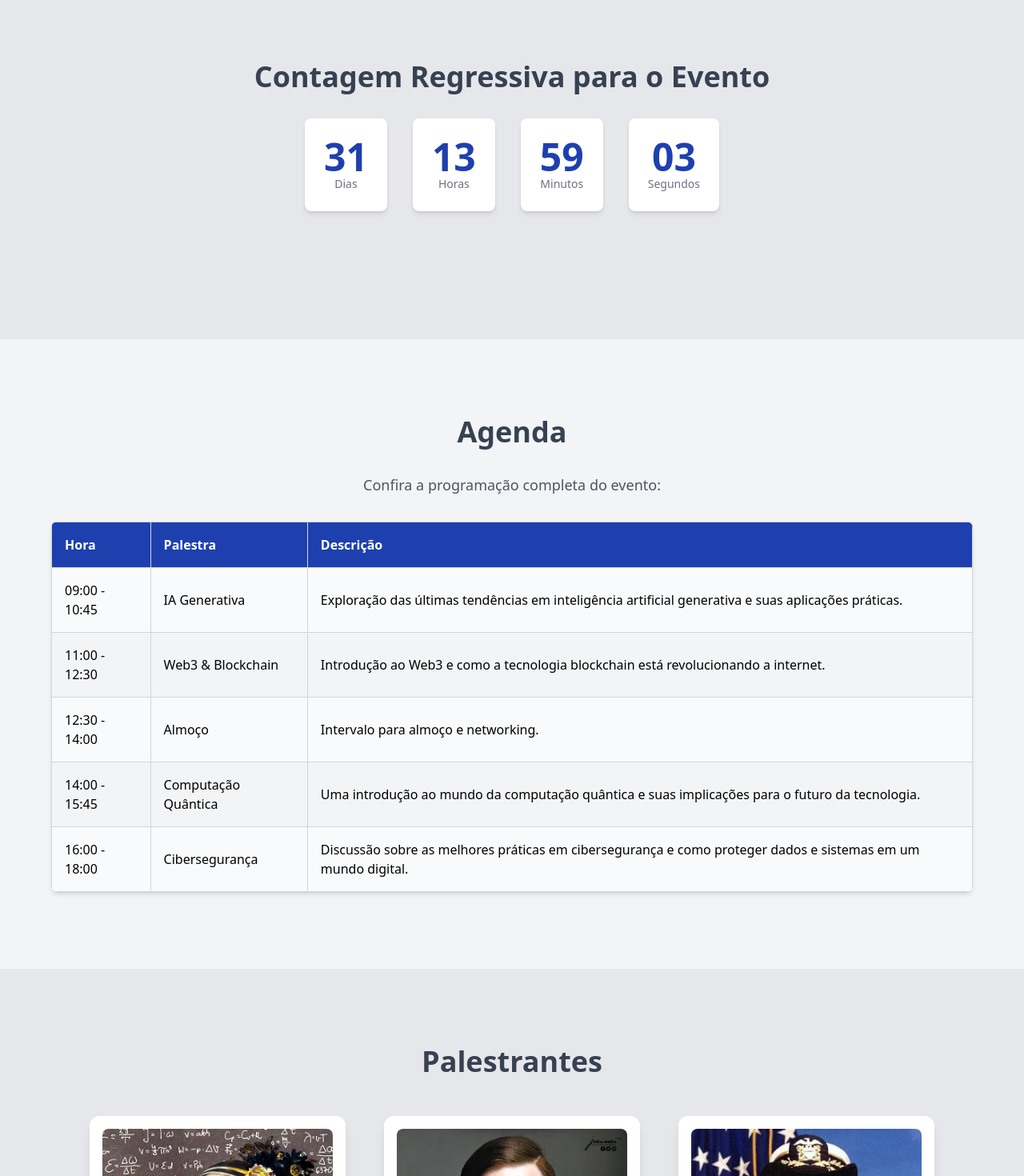
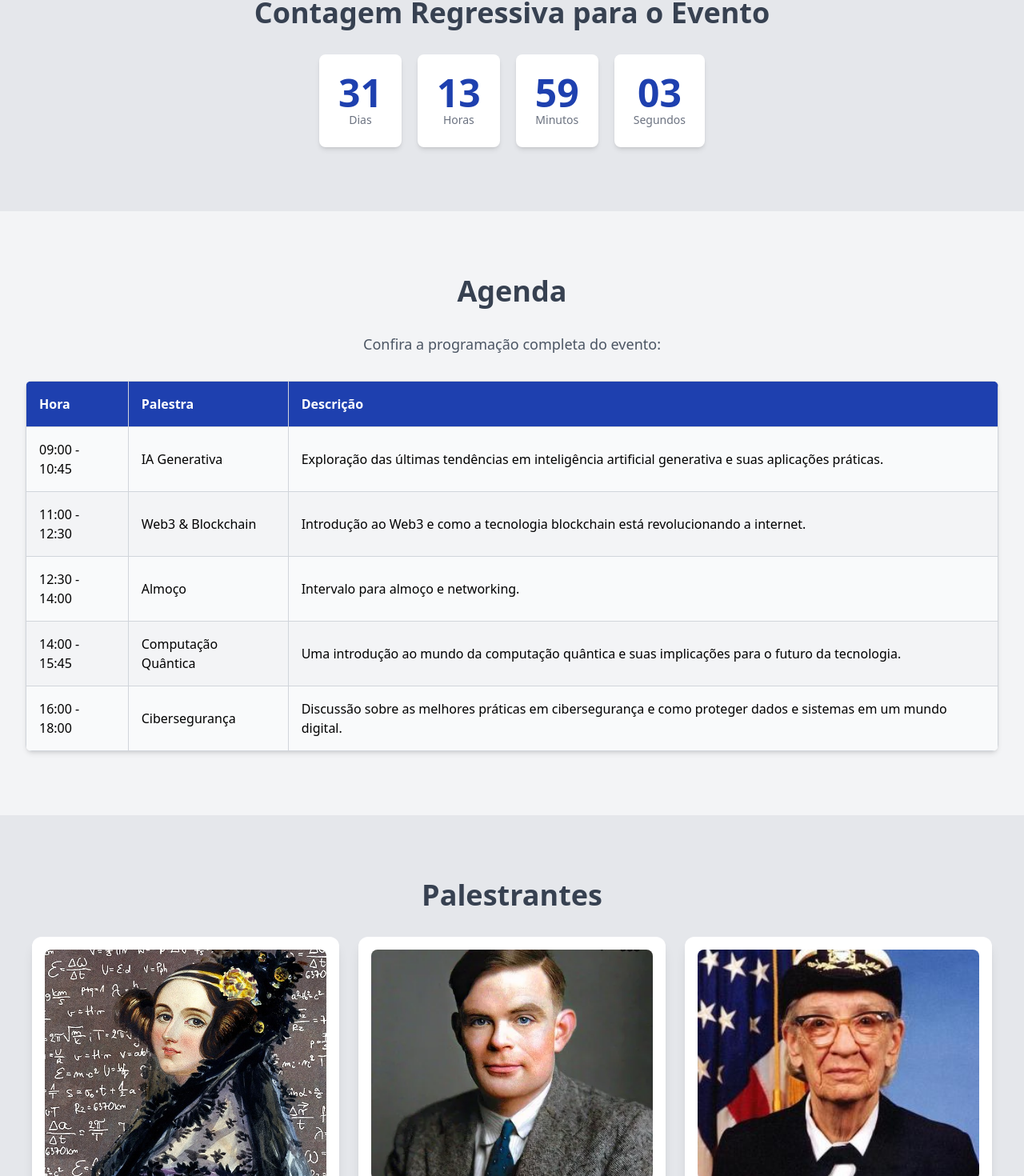
Before and after one commit to wsabor/tech-forward-react, a React (Vite) app: page / in a window 1280 px wide. Shown: the part 884-2354 px from the top of the page at 80% size. Built offline with nearby package versions, Linux system fonts and the light colour scheme.

Commit message:
fix: general adjustments

```diff
--- a/src/App.css
+++ b/src/App.css
@@ -8,16 +8,16 @@
 
 /* Classe genérica para seções com espaçamento vertical */
 .section {
-  @apply py-24 px-8;
+  @apply py-16 lg:py-20 px-8 sm:px-4 lg:px-8;
 }
 
 /* Classe para o contêiner que centraliza o conteúdo */
 .container {
-  @apply max-w-7xl mx-auto px-4 sm:px-6 lg:px-8;
+  @apply max-w-7xl mx-auto;
 }
 
 .section-title {
-  @apply text-4xl font-semibold text-center text-gray-700 mb-8; /* Adicionei margin-bottom para reutilização */
+  @apply text-3xl lg:text-4xl font-semibold text-center text-gray-700 mb-4 lg:mb-8; /* Adicionei margin-bottom para reutilização */
 }
 
 .section-text {
--- a/src/components/Counter.jsx
+++ b/src/components/Counter.jsx
@@ -43,11 +43,9 @@ export default function Counter() {
     <section id="countdown" className="section bg-gray-200">
       <div className="container">
         {eventStarted ? (
-          <h2 className="section-title mt-16">O evento começou!</h2>
+          <h2 className="section-title">O evento começou!</h2>
         ) : (
-          <h2 className="section-title mt-16">
-            Contagem Regressiva para o Evento
-          </h2>
+          <h2 className="section-title">Contagem Regressiva para o Evento</h2>
         )}
         <div className="countdown-container">
           <div className="countdown-item">
--- a/src/components/Hero.jsx
+++ b/src/components/Hero.jsx
@@ -1,6 +1,13 @@
 import "../css/Hero.css";
 
 export default function Hero() {
+  const handleScrollToSubscription = () => {
+    const subscriptionSection = document.getElementById("subscribe");
+    if (subscriptionSection) {
+      subscriptionSection.scrollIntoView({ behavior: "smooth" });
+    }
+  };
+
   return (
     <section className="hero">
       <div className="hero-content">
@@ -9,7 +16,9 @@ export default function Hero() {
           Conecte-se com os maiores inovadores da tecnologia e transforme o
           futuro
         </p>
-        <button className="hero-button">Garanta Sua Vaga Agora!</button>
+        <button className="hero-button" onClick={handleScrollToSubscription}>
+          Garanta Sua Vaga Agora!
+        </button>
       </div>
     </section>
   );
--- a/src/components/Subscription.jsx
+++ b/src/components/Subscription.jsx
@@ -69,7 +69,7 @@ export default function Subscription() {
   };
 
   return (
-    <section id="inscricao" className="section">
+    <section id="subscribe" className="section">
       <div className="container" id="form-container">
         {/* Usamos o evento onSubmit do formulário */}
         <form id="form-inscricao" className="form" onSubmit={handleSubmit}>
--- a/src/css/Agenda.css
+++ b/src/css/Agenda.css
@@ -4,7 +4,7 @@ table {
 
 th,
 td {
-  @apply border border-gray-300 p-4 text-left;
+  @apply border border-gray-300 p-3 lg:p-4 text-sm lg:text-base text-left;
 }
 
 th {
--- a/src/css/Counter.css
+++ b/src/css/Counter.css
@@ -1,5 +1,5 @@
 .countdown-container {
-  @apply grid grid-cols-[repeat(2,auto)] justify-center md:flex gap-8 mt-8 mb-16;
+  @apply grid grid-cols-[repeat(2,auto)] justify-center md:flex gap-5;
 }
 
 .countdown-item {
--- a/src/css/SpeakerCard.css
+++ b/src/css/SpeakerCard.css
@@ -1,5 +1,5 @@
 .speaker-card {
-  @apply flex flex-col items-center bg-white p-4 m-4 rounded-xl shadow-lg w-80 h-auto gap-3 transition-transform duration-300 ease-in-out hover:scale-105 hover:z-10;
+  @apply flex flex-col items-center bg-white p-4 rounded-xl shadow-lg w-96 h-auto gap-3 transition-transform duration-300 ease-in-out hover:scale-105 hover:z-10;
 }
 
 .speaker-card__image {
@@ -27,7 +27,7 @@
 }
 
 .speakers-grid {
-  @apply flex flex-wrap items-stretch justify-center gap-4 mt-4;
+  @apply flex flex-wrap items-stretch justify-center gap-4 lg:gap-6;
 }
 
 .about-text {
--- a/src/css/Subscription.css
+++ b/src/css/Subscription.css
@@ -1,12 +1,13 @@
-#inscricao {
-  @apply mx-4;
-}
 #form-container {
   @apply bg-blue-100 max-w-2xl mx-auto p-8 rounded-xl shadow-xl;
 }
 
-#inscricao form {
-  @apply max-w-xl mx-auto flex flex-col gap-8;
+#subscribe form {
+  @apply max-w-xl mx-auto flex flex-col gap-2;
+}
+
+#subscribe h2 {
+  @apply text-3xl font-semibold text-center mb-4;
 }
 
 .form-control {
@@ -15,22 +16,22 @@
 .form-control.checkbox-control {
   @apply flex flex-row items-center gap-4;
 }
-#inscricao label {
+#subscribe label {
   @apply text-base font-bold mb-2;
 }
-#inscricao input {
+#subscribe input {
   @apply w-full p-4 rounded-lg border border-gray-300;
 }
-#inscricao input[type="checkbox"] {
+#subscribe input[type="checkbox"] {
   @apply w-auto;
 }
 .error-message {
   @apply text-red-500 text-sm mt-2 min-h-[1.5rem];
 }
 
-#inscricao button {
+#subscribe button {
   @apply py-4 px-6 border-none bg-blue-800 text-lg text-white font-bold rounded-lg hover:opacity-90;
 }
-#inscricao button:disabled {
+#subscribe button:disabled {
   @apply bg-blue-400 cursor-not-allowed;
 }
```
